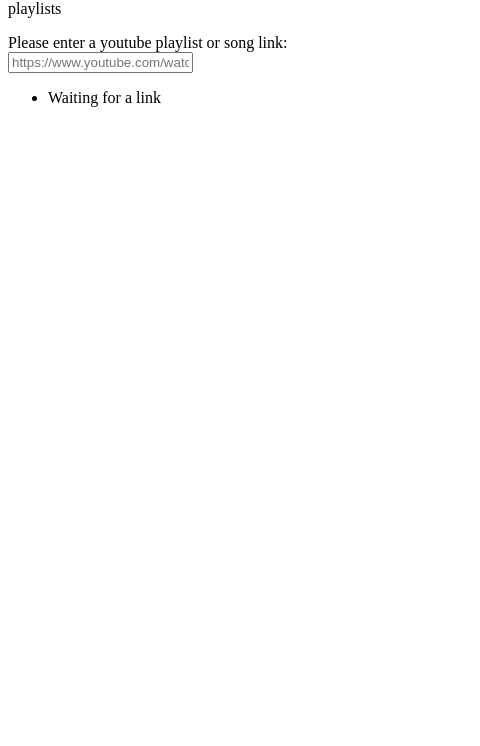
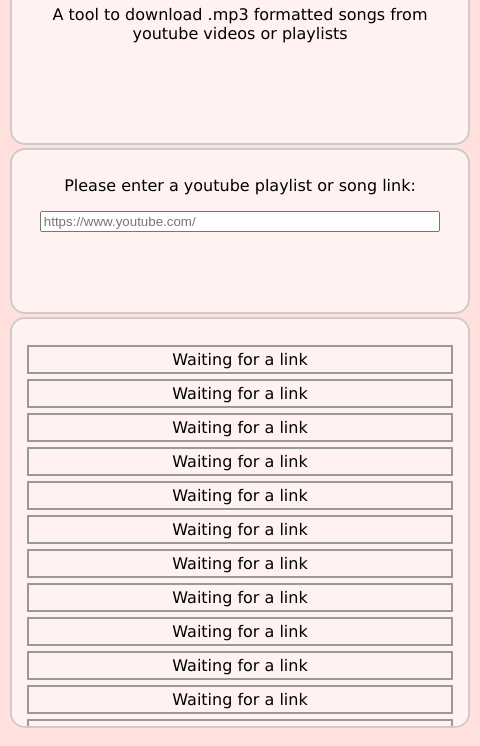
Before and after one commit to vacuousVersifier/music_downloader, an Electron app: page page/index.html in a window 480 px wide. Shown: the part 98-844 px from the top of the page. Drawn offline with nearby package versions, Linux system fonts and the light colour scheme.

Commit message:
Made basic front end / html / css

```diff
--- a/main.js
+++ b/main.js
@@ -5,7 +5,7 @@
 
 const createWindow = () => {
   const win = new BrowserWindow({
-    width: 800,
+    width: 480,
     height: 600,
     webPreferences: {
       preload: path.join(__dirname, "page", "preload.js"),
--- a/page/index.html
+++ b/page/index.html
@@ -11,18 +11,45 @@
       content="default-src 'self'; script-src 'self'"
     />
     <title>Music Downloader</title>
+
+    <link rel="stylesheet" href="style.css">
   </head>
 	<body>
-		<h1>Music Downloader</h1>
-		<p>A tool to download .mp3 formatted songs from youtube videos or playlists</p>
-		<form id="link_form">
-		    <label for="link_input">Please enter a youtube playlist or song link:</label>
-		    <input id="link_input" placeholder="https://www.youtube.com/watch?v=3BR7-AzE2dQ&list=OLAK5uy_l6pEkEJgy577R-aDlJ3Gkp5rmlgIOu8bc"/>
-        <p id="response"></p>
-		</form>
+
+  <!-- Header -->
+  <div class="header row section">
+      <h1>Music Downloader</h1>
+      <!-- Blurb -->
+      <p>A tool to download .mp3 formatted songs from youtube videos or playlists</p>
+  </div>
+
+  <div class="body row scroll-y section">
+    <!-- Form -->
+    <form id="link_form">
+        <p id="response">Please enter a youtube playlist or song link:</p>
+        <input id="link_input" placeholder="https://www.youtube.com/"/>
+    </form>
+  </div>
+
+  <!-- Queue -->
+  <div class="footer row scroll-y section">
     <ul id="progress_list">
       <li>Waiting for a link</li>
+      <li>Waiting for a link</li>
+      <li>Waiting for a link</li>
+      <li>Waiting for a link</li>
+      <li>Waiting for a link</li>
+      <li>Waiting for a link</li>
+      <li>Waiting for a link</li>
+      <li>Waiting for a link</li>
+      <li>Waiting for a link</li>
+      <li>Waiting for a link</li>
+      <li>Waiting for a link</li>
+      <li>Waiting for a link</li>
     </ul>
+  </div>
+
+
 	</body>
   <script type="text/javascript" src="../node_modules/jquery/dist/jquery.min.js"></script>
   <script src="./renderer.js"></script>
--- /dev/null
+++ b/page/style.css
@@ -0,0 +1,43 @@
+body {
+  background-color:#FFE0DC;
+  font-family:Verdana,sans-serif;
+  width:100%
+  }
+
+h1,p,form {
+  text-align:center
+}
+
+input {
+  width:90%
+}
+
+ul {
+  text-align: center;
+  list-style: inside;
+  padding:0px;
+}
+
+li {
+  list-style-type: none;
+  border: 2px solid #999;
+  margin: 5px;
+  padding: 3px;
+}
+
+.section {
+  background:#FFF2F0;
+  border:2px solid #CCC;
+  border-radius:15px;
+  margin:10px;
+  padding: 10px;
+}
+
+.row,.col { overflow:hidden; position:absolute }
+.row { left:0; right:0 }
+.col { bottom:0; top:0 }
+.scroll-x { overflow-x:auto }
+.scroll-y { overflow-y:auto }
+.header.row { bottom:70vh; top:0 }
+.body.row { bottom:50vh; top:28vh }
+.footer.row { bottom:1vh; top:48vh }
```
